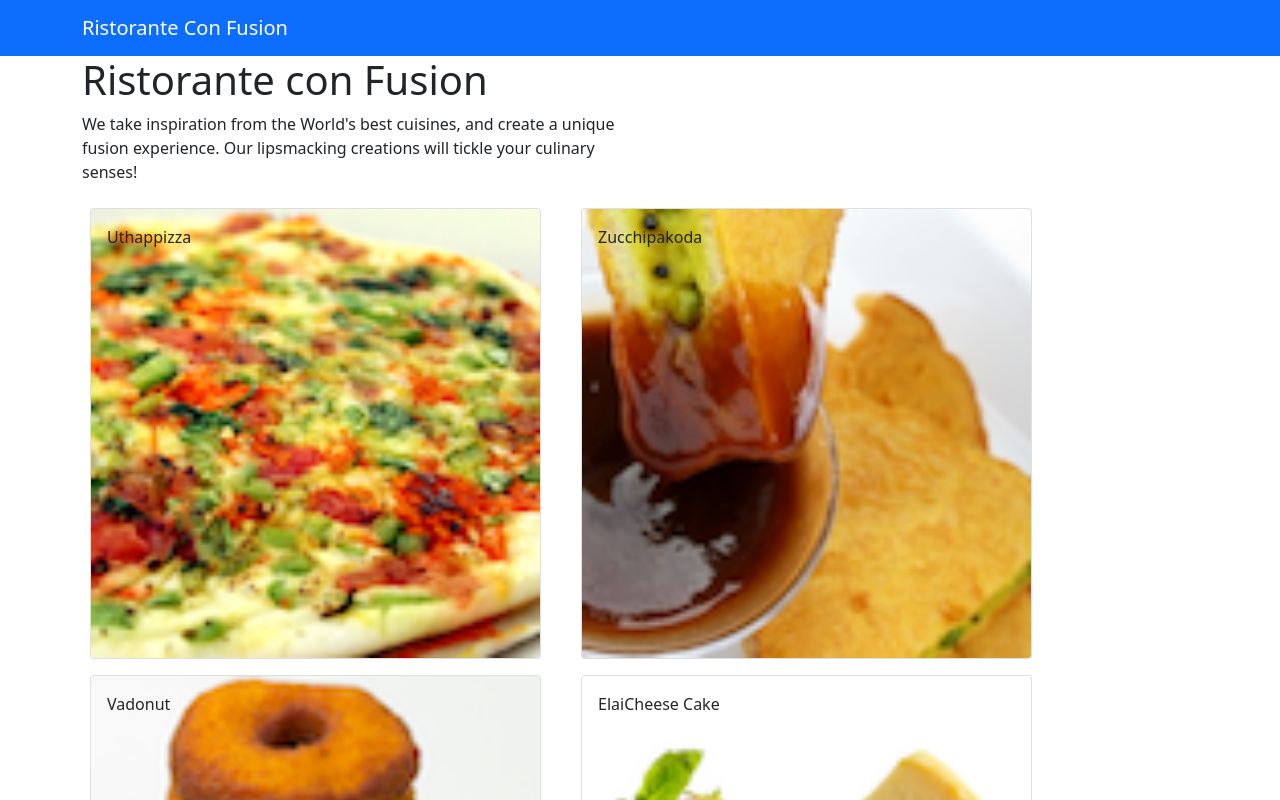
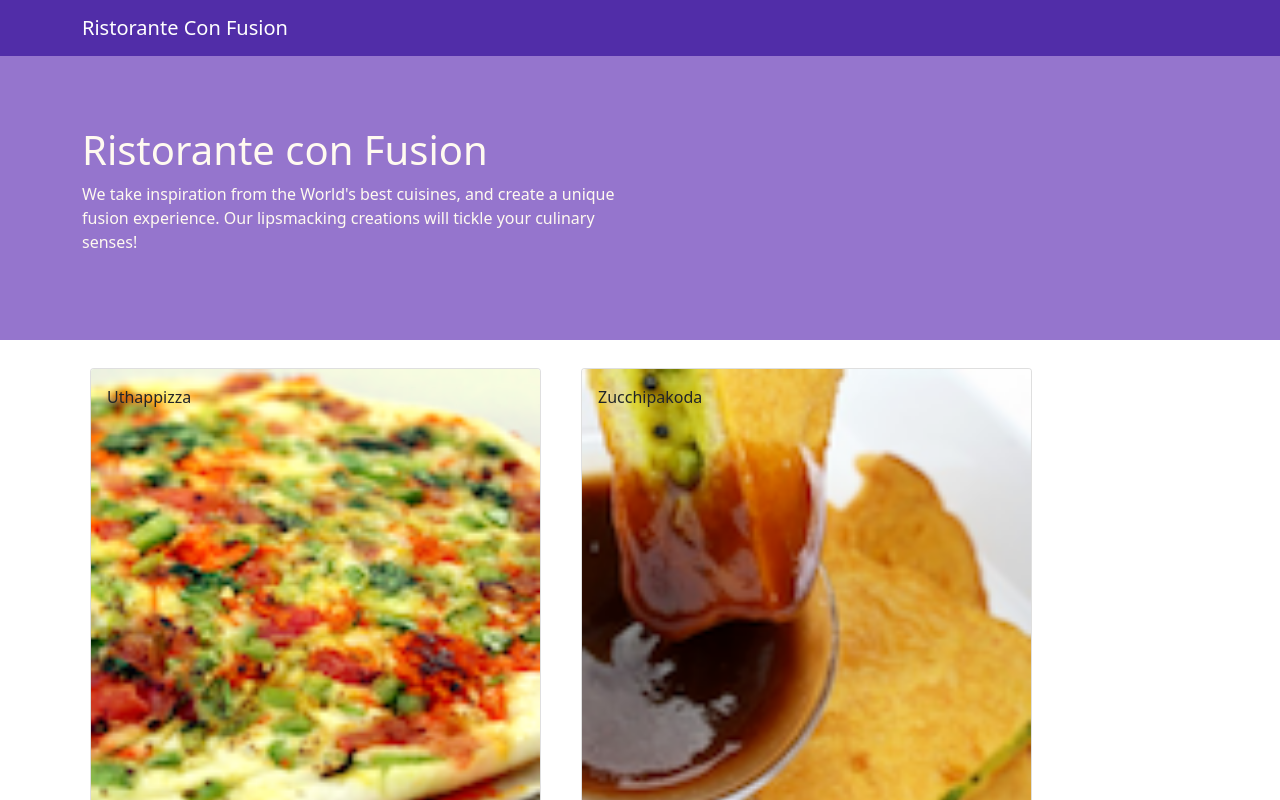
Before and after one commit to tarang1998/confusion, a React (Create React App) app: page / in a window 1280 px wide. Shown: the top 800 px of the page. Built offline with nearby package versions, Linux system fonts and the light colour scheme.

Commit message:
update - Header component

```diff
--- /dev/null
+++ b/src/components/HeaderComponent/Header.css
@@ -0,0 +1,23 @@
+.navbar-dark {
+  background-color: #512da8;
+}
+
+.jumbotron {
+  padding: 70px 30px 70px 30px;
+  margin: 0px auto;
+  margin-bottom: 20px;
+  background: #9575cd;
+  color: floralwhite;
+}
+
+/* .row-header {
+  margin: 0px auto;
+  padding: 0px auto;
+}
+
+.row-content {
+  margin: 0px auto;
+  padding: 50px 0px 50px 0px;
+  border-bottom: 1px ridge;
+  min-height: 400px;
+} */
--- a/src/components/Header.js
+++ b/src/components/HeaderComponent/Header.js
@@ -2,6 +2,7 @@ import React, {Component} from "react";
 import { Jumbotron } from "reactstrap";
 import { Navbar, NavbarBrand } from 'reactstrap';
 
+import './Header.css';
 
 
 class Header extends Component{
@@ -10,7 +11,7 @@ class Header extends Component{
         return(
             <>
 
-                <Navbar dark color="primary">
+                <Navbar dark >
                     <div className="container">
                         <NavbarBrand href="/">Ristorante Con Fusion</NavbarBrand>
                     </div>
--- a/src/components/MainComponent.js
+++ b/src/components/MainComponent.js
@@ -3,8 +3,8 @@ import { Component } from 'react/cjs/react.production.min';
 import Menu from './MenuComponent';
 import {DISHES} from '../shared/dishes'
 import DishDetailComponent from './DishDetailComponent';
-import Header  from './Header';
-import Footer from './Footer';
+import Footer from './FooterComponent/Footer';
+import Header from './HeaderComponent/Header';
 
 
 class MainComponent extends Component{
```
